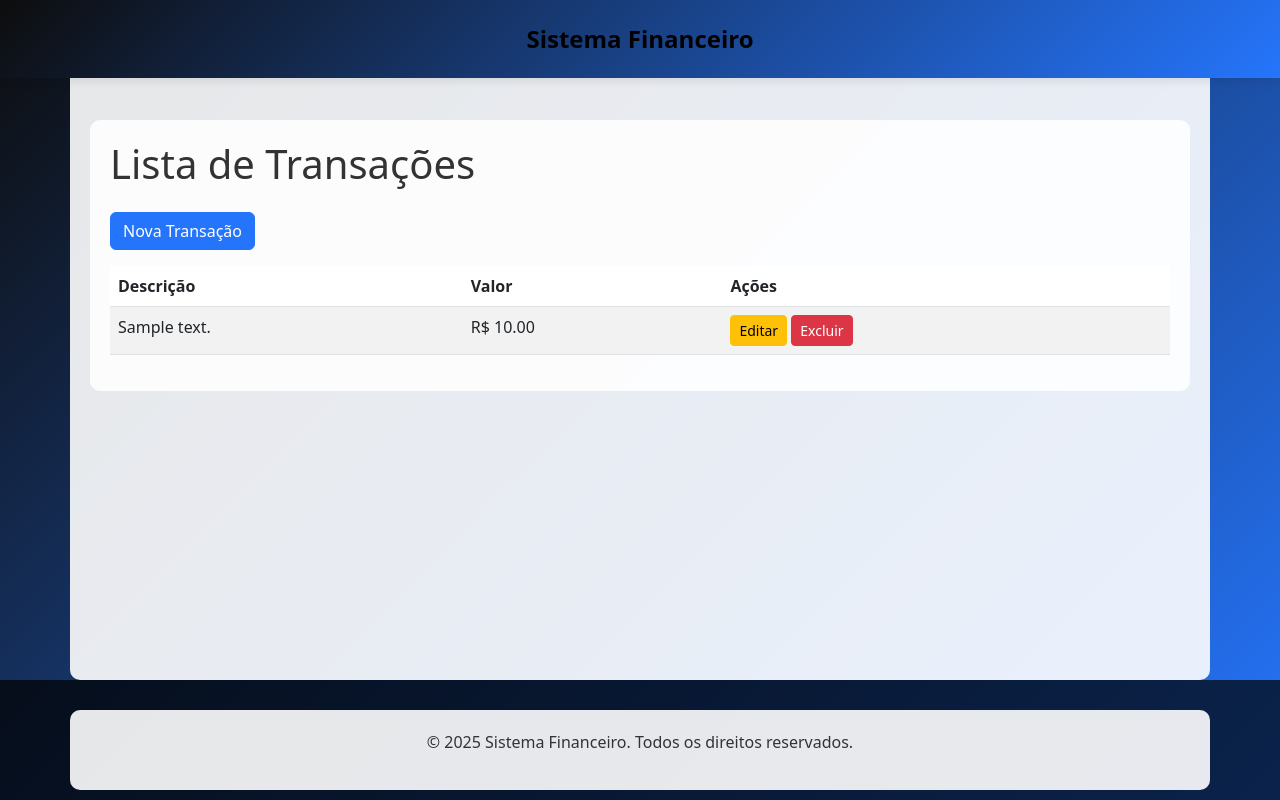
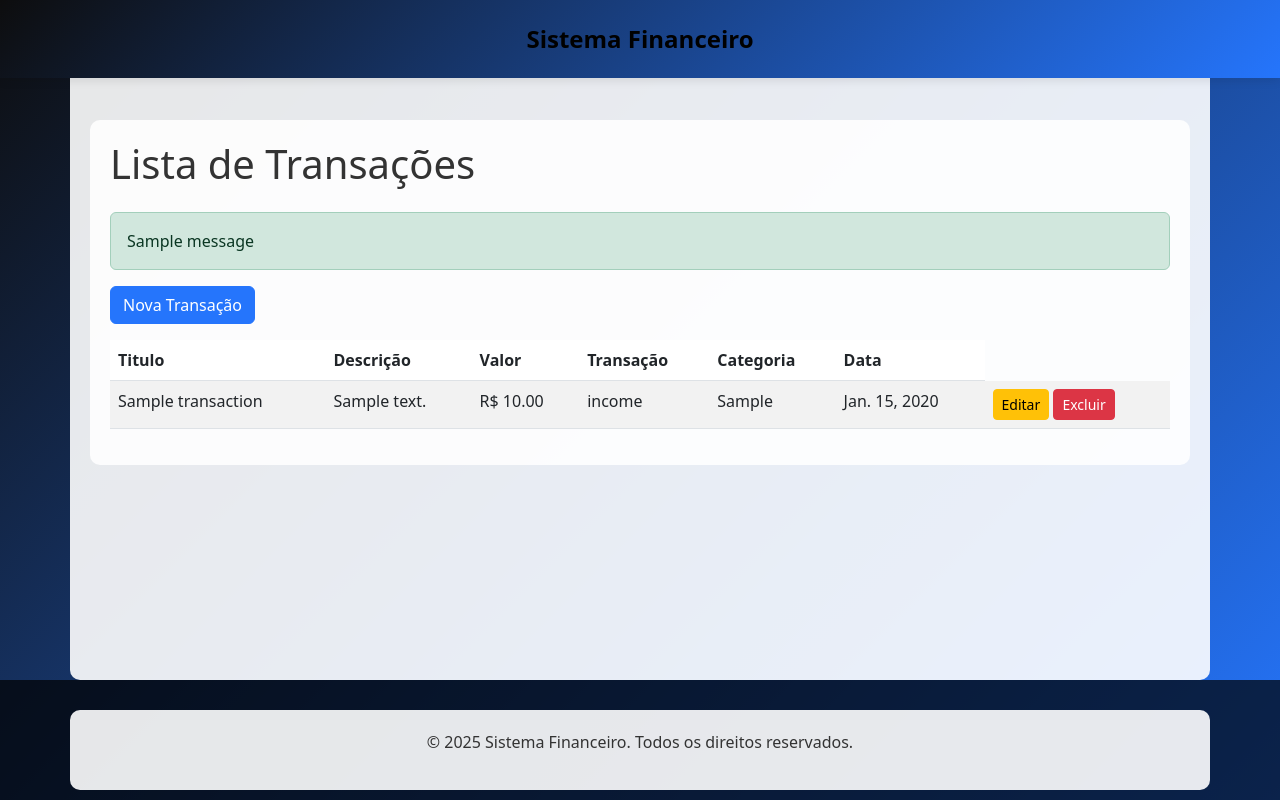
Before and after one commit to jtthiago/sistema-financeiro, a Django app: page /finance/ in a window 1280 px wide. Run offline with Django 5.2, Linux system fonts and the light colour scheme; tables that the repository leaves empty hold one stand-in row (values such as "Sample post"); one stand-in notice (Sample message) is shown.

Commit message:
Foi atualizando a pagina principal, incluindo novos campos de cadastro. Foi retirado a pagina delete e incluido uma mensagem quando o usuario for deletar a transação

```diff
--- a/finance/templates/base.html
+++ b/finance/templates/base.html
@@ -55,6 +55,7 @@
 
         .btn-secondary:hover {
             background-color:rgb(7, 4, 10);
+
             border-color:rgb(6, 2, 10);
         }
 
@@ -89,5 +90,6 @@
 
     <!-- Scripts do Bootstrap -->
     <script src="https://cdn.jsdelivr.net/npm/bootstrap@5.3.0/dist/js/bootstrap.bundle.min.js"></script>
+    <script src="https://cdn.jsdelivr.net/npm/chart.js"></script>
 </body>
 </html>
--- a/finance/templates/finance/transaction_confirm_delete.html
+++ /dev/null
@@ -1,6 +0,0 @@
-<h1> Tem certeza que deseja excluir esta transação?</h1>
-<form method="post">
-    {% csrf_token %}
-    <button type="submit">Sim, excluir</button>
-</form>
-<a href="{% url 'finance:transaction_list' %}">Cancelar</a>
--- a/finance/templates/finance/transaction_list.html
+++ b/finance/templates/finance/transaction_list.html
@@ -3,30 +3,47 @@
 {% block content %}
 <div class="container mt-5">
     <h1 class="mb-4">Lista de Transações</h1>
+
+    {% if messages %}
+        {% for message in messages %}
+            <div class="alert alert-success">{{ message }}</div>
+        {% endfor %}
+    {% endif %}
+
     <a href="{% url 'finance:transaction_create' %}" class="btn btn-primary mb-3">Nova Transação</a>
 
     <div class="table-responsive">
         <table class="table table-striped table-hover">
             <thead class="thead-dark">
                 <tr>
+                    <th scope="col">Titulo</th>
                     <th scope="col">Descrição</th>
                     <th scope="col">Valor</th>
-                    <th scope="col">Ações</th>
+                    <th scope="col">Transação</th>
+                    <th scope="col">Categoria</th>
+                    <th scope="col">Data</th>
                 </tr>
             </thead>
             <tbody>
                 {% for transaction in transactions %}
                 <tr>
+                    <td>{{ transaction.title }}</td>
                     <td>{{ transaction.description }}</td>
                     <td>R$ {{ transaction.amount }}</td>
+                    <td>{{ transaction.transaction_type }}</td>
+                    <td>{{ transaction.category }}</td>
+                    <td>{{ transaction.date }}</td>
                     <td>
                         <a href="{% url 'finance:transaction_update' transaction.pk %}" class="btn btn-warning btn-sm">Editar</a>
-                        <a href="{% url 'finance:transaction_delete' transaction.pk %}" class="btn btn-danger btn-sm">Excluir</a>
+                        <form action="{% url 'finance:transaction_delete' transaction.pk %}" method="post" style="display:inline;">
+                            {% csrf_token %}
+                            <button type="submit" class="btn btn-danger btn-sm" onclick="return confirm('Tem certeza que deseja excluir?')">Excluir</button>
+                        </form>
                     </td>
                 </tr>
                 {% empty %}
                 <tr>
-                    <td colspan="3" class="text-center">Nenhuma transação cadastrada.</td>
+                    <td colspan="7" class="text-center">Nenhuma transação cadastrada.</td>
                 </tr>
                 {% endfor %}
             </tbody>
--- a/finance/urls.py
+++ b/finance/urls.py
@@ -1,6 +1,5 @@
 from django.urls import path
 from . import views
-
 
 app_name = 'finance'
 
@@ -8,5 +7,5 @@ urlpatterns = [
     path('', views.TransactionList.as_view(), name='transaction_list'),
     path('create/', views.TransactionCreate.as_view(), name='transaction_create'),
     path('<int:pk>/update/', views.TransactionUpdate.as_view(), name='transaction_update'),
-    path('<int:pk>/delete/', views.TransactionDelete.as_view(), name='transaction_delete'),
+    path('<int:pk>/delete/', views.transaction_delete, name='transaction_delete'),  # Removidos os parênteses
 ]
--- a/finance/views.py
+++ b/finance/views.py
@@ -1,5 +1,6 @@
-from django.shortcuts import render
-from django.views.generic import ListView, CreateView, UpdateView, DeleteView
+from django.shortcuts import render, get_object_or_404, redirect
+from django.contrib import messages
+from django.views.generic import ListView, CreateView, UpdateView
 from .models import Transaction
 from django.urls import reverse_lazy
 
@@ -11,17 +12,18 @@ class TransactionList(ListView):
 
 class TransactionCreate(CreateView):
     model = Transaction
-    fields = ['description', 'amount', 'category', 'date']
+    fields = ['title','description', 'amount', 'transaction_type', 'category', 'date']
     template_name = 'finance/transaction_form.html'
     success_url = '/finance/'
 
 class TransactionUpdate(UpdateView):
     model = Transaction
-    fields = ['description', 'amount', 'category', 'date']
+    fields = ['title','description', 'amount', 'transaction types', 'category', 'date']
     template_name = 'finance/transaction_form.html'
     success_url = reverse_lazy('finance:transaction_list')
 
-class TransactionDelete(DeleteView):
-    model = Transaction
-    template_name = 'finance/transaction_confirm_delete.html'
-    success_url = reverse_lazy('finance:transaction_list')
+def transaction_delete(request, pk):
+    transaction = get_object_or_404(Transaction, pk=pk)
+    transaction.delete()
+    messages.success(request, "Transação excluída com sucesso!")
+    return redirect('finance:transaction_list')
```
